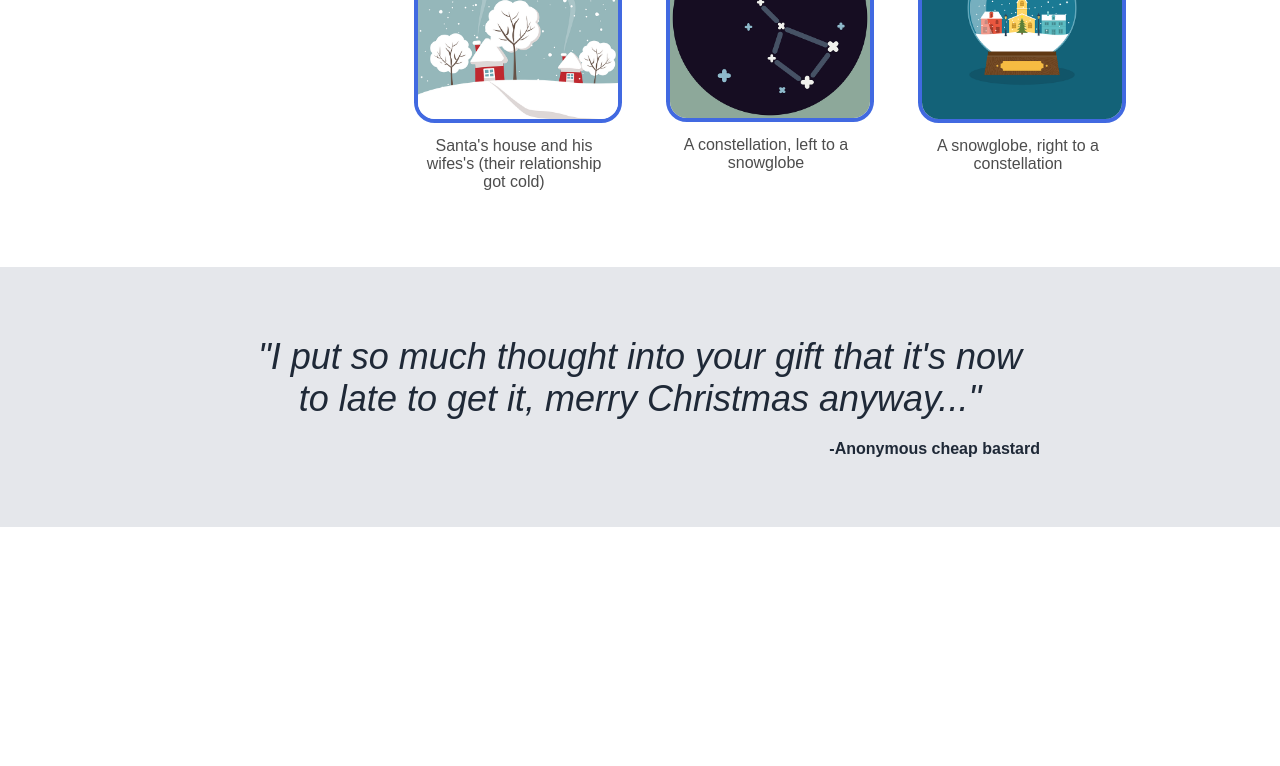
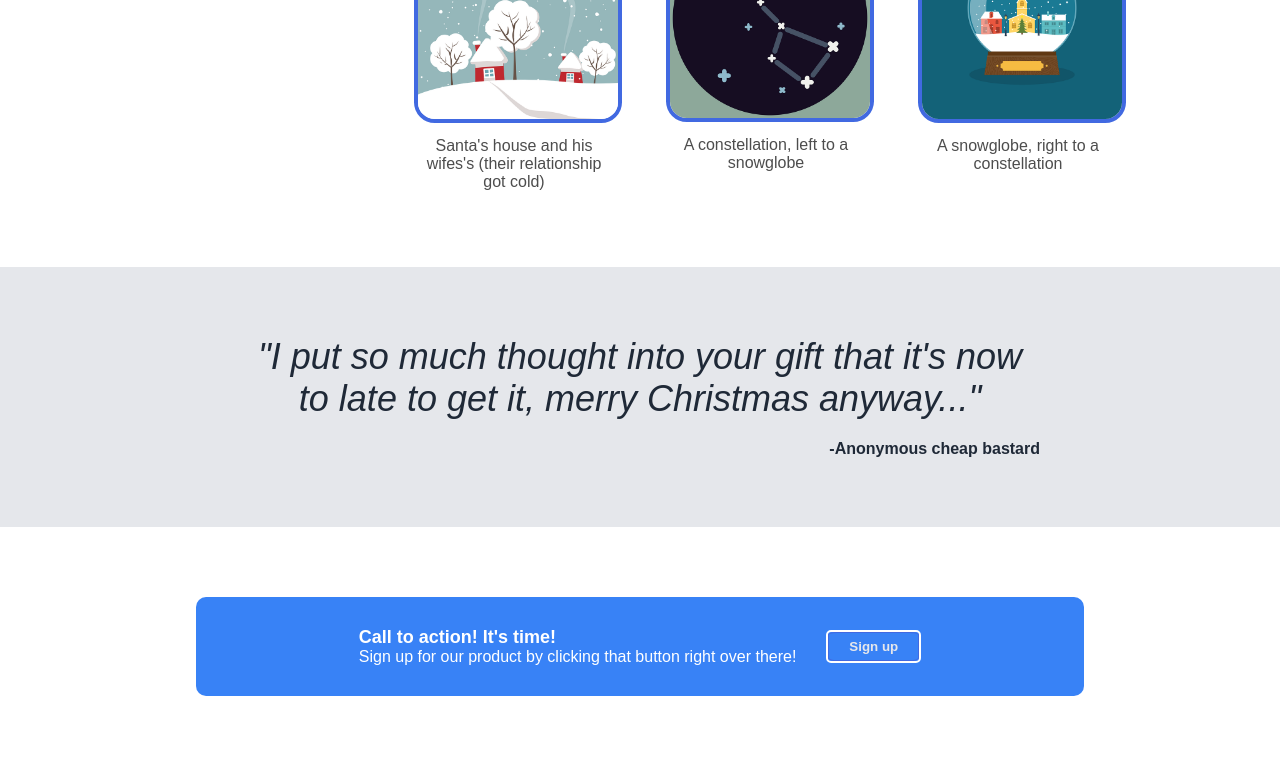
Before and after one commit to apokatastasis1/landing-page, a plain HTML site: page index.html in a window 1280 px wide. Shown: the part 1027-1793 px from the top of the page. Before the commit the page ends 1554 px from the top, so only its background shows below. Drawn offline with Linux system fonts and the light colour scheme.

Commit message:
added sign up section

```diff
--- a/index.html
+++ b/index.html
@@ -78,6 +78,20 @@
 
     </div>
 
+    <div class="call-container">
+        <div class="call-second-container">
+
+            <div class="call-to-action">
+                <div class="text1">Call to action! It's time!</div>
+                <div class="text2">Sign up for our product by clicking that button right over there!</div>
+            </div>
+           <div class="button-container"> <button class="sign-up-button"><a href=""> Sign up</a></button></div>
+
+        </div>
+
+
+    </div>
+
 
 </body>
 </html>
--- a/styles.css
+++ b/styles.css
@@ -60,12 +60,18 @@ body{
 
 button{
 
-  background: royalblue;
+  background: #3882F6;
   border: 1px solid royalblue;
   border-radius: 10%;
   padding: 6px 20px;
   font-weight: 600;
   color: white;
+}
+
+
+
+.sign-up-button{
+
 }
 
 .header-hero{
@@ -164,3 +170,38 @@ a{
 
 
 }
+
+.call-container{
+    display:flex;
+    justify-content: center;
+    padding: 70px 0px;
+
+}
+
+.call-second-container{
+    display: flex;
+    padding: 30px 60px;
+    width: 60vw;
+    column-gap: 30px;
+    justify-content: center;
+    align-items: center;
+    background-color: #3882F6;
+    border-radius: 10px;
+
+}
+
+.call-to-action{
+
+    color: white;
+}
+
+.call-to-action .text1{
+    font-weight: bold;
+    font-size: 18px;
+
+}
+
+.button-container{
+    border: solid white 2px;
+    border-radius: 5px;
+}
```
